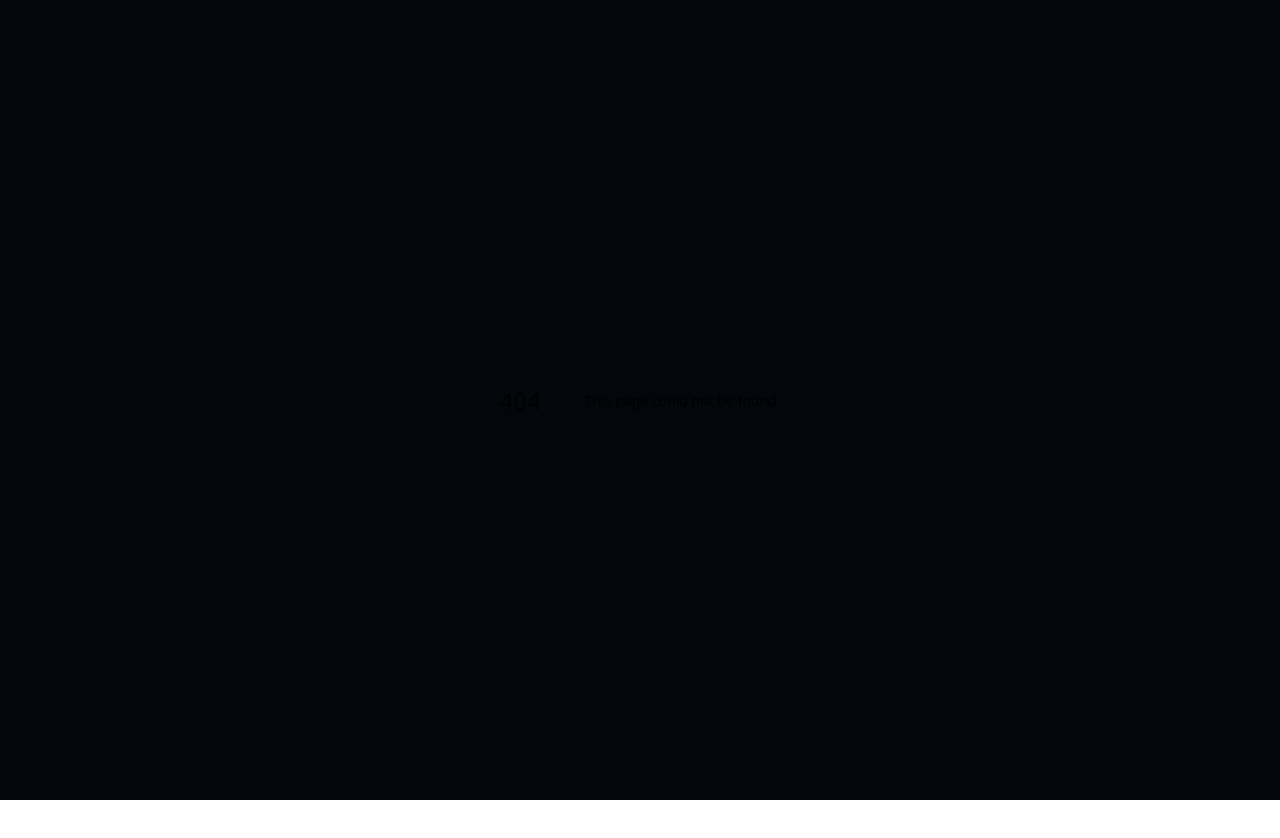
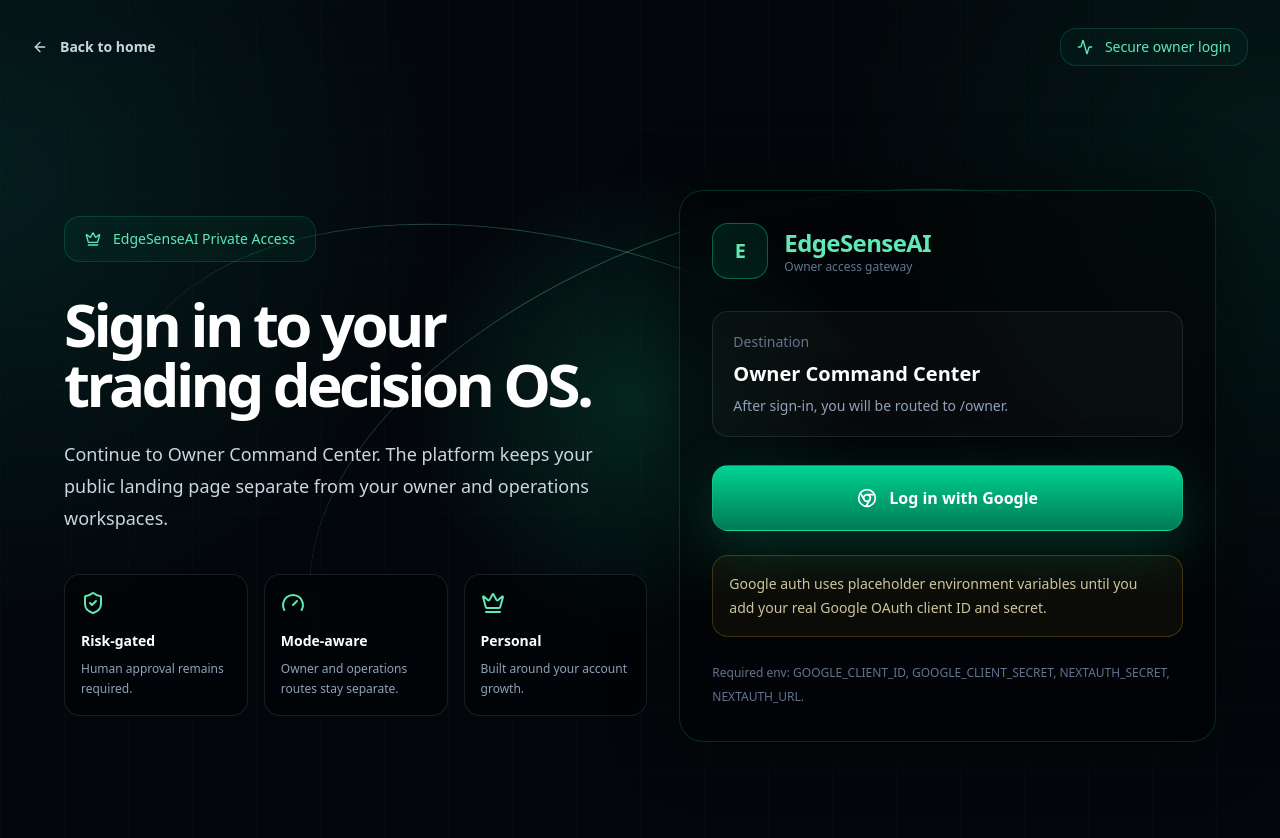
Before and after one commit to ndvictor/EdgeSenseAI, a Next.js app in the folder frontend/: page /login in a window 1280 px wide. Before the commit this address had no page. Shown: the top 838 px of the page. Before the commit the page ends 800 px from the top, so only its background shows below. Built offline with nearby package versions, Linux system fonts and the light colour scheme.

Commit message:
feat: add premium google login page

```diff
--- /dev/null
+++ b/frontend/src/app/login/page.tsx
@@ -0,0 +1,104 @@
+"use client";
+
+import Link from "next/link";
+import { signIn } from "next-auth/react";
+import { useSearchParams } from "next/navigation";
+import { Activity, ArrowLeft, Chrome, Crown, Gauge, ShieldCheck } from "lucide-react";
+
+function getSafeNext(next: string | null) {
+  if (next === "/command-center" || next === "/owner") return next;
+  return "/owner";
+}
+
+export default function LoginPage() {
+  const searchParams = useSearchParams();
+  const next = getSafeNext(searchParams.get("next"));
+  const destinationLabel = next === "/command-center" ? "Command Center" : "Owner Command Center";
+
+  return (
+    <div className="relative min-h-screen overflow-hidden bg-[#03070b] text-white">
+      <div className="absolute inset-0 bg-[radial-gradient(circle_at_50%_45%,rgba(16,185,129,0.18),transparent_28%),radial-gradient(circle_at_0%_20%,rgba(20,184,166,0.12),transparent_30%),radial-gradient(circle_at_100%_20%,rgba(16,185,129,0.10),transparent_30%)]" />
+      <div className="absolute inset-0 opacity-35 [background-image:linear-gradient(rgba(16,185,129,0.08)_1px,transparent_1px),linear-gradient(90deg,rgba(16,185,129,0.08)_1px,transparent_1px)] [background-size:64px_64px]" />
+      <div className="pointer-events-none absolute left-[8%] top-[28%] h-[34rem] w-[60rem] rotate-[18deg] rounded-[100%] border-t border-emerald-300/30" />
+      <div className="pointer-events-none absolute right-[2%] top-[24%] h-[34rem] w-[60rem] -rotate-[18deg] rounded-[100%] border-t border-emerald-300/30" />
+
+      <div className="relative z-10 flex min-h-screen flex-col px-8 py-7">
+        <header className="flex items-center justify-between">
+          <Link href="/" className="inline-flex items-center gap-3 text-sm font-semibold text-slate-300 transition hover:text-emerald-300">
+            <ArrowLeft className="h-4 w-4" />
+            Back to home
+          </Link>
+          <div className="flex items-center gap-3 rounded-2xl border border-emerald-400/20 bg-emerald-400/[0.04] px-4 py-2 text-sm text-emerald-300">
+            <Activity className="h-4 w-4" />
+            Secure owner login
+          </div>
+        </header>
+
+        <main className="mx-auto flex w-full max-w-6xl flex-1 items-center justify-center py-16">
+          <div className="grid w-full grid-cols-1 gap-8 lg:grid-cols-[1fr_0.92fr]">
+            <section className="flex flex-col justify-center">
+              <div className="mb-8 inline-flex w-fit items-center gap-3 rounded-2xl border border-emerald-400/20 bg-emerald-400/[0.05] px-5 py-3 text-sm font-medium text-emerald-300">
+                <Crown className="h-4 w-4" />
+                EdgeSenseAI Private Access
+              </div>
+              <h1 className="max-w-3xl text-6xl font-black tracking-[-0.06em] text-white">
+                Sign in to your trading decision OS.
+              </h1>
+              <p className="mt-6 max-w-2xl text-lg leading-8 text-slate-300">
+                Continue to {destinationLabel}. The platform keeps your public landing page separate from your owner and operations workspaces.
+              </p>
+              <div className="mt-10 grid max-w-2xl grid-cols-1 gap-4 md:grid-cols-3">
+                {[
+                  [ShieldCheck, "Risk-gated", "Human approval remains required."],
+                  [Gauge, "Mode-aware", "Owner and operations routes stay separate."],
+                  [Crown, "Personal", "Built around your account growth."],
+                ].map(([Icon, title, description]) => {
+                  const TypedIcon = Icon as typeof ShieldCheck;
+                  return (
+                    <div key={String(title)} className="rounded-2xl border border-white/10 bg-black/35 p-4 backdrop-blur">
+                      <TypedIcon className="h-6 w-6 text-emerald-300" />
+                      <div className="mt-4 text-sm font-semibold text-white">{title as string}</div>
+                      <p className="mt-2 text-xs leading-5 text-slate-400">{description as string}</p>
+                    </div>
+                  );
+                })}
+              </div>
+            </section>
+
+            <section className="rounded-3xl border border-emerald-400/20 bg-black/45 p-8 shadow-[0_0_70px_rgba(0,0,0,0.45)] backdrop-blur">
+              <div className="mb-8 flex items-center gap-4">
+                <div className="flex h-14 w-14 items-center justify-center rounded-2xl border border-emerald-400/40 bg-emerald-400/10 text-xl font-black text-emerald-300">E</div>
+                <div>
+                  <div className="text-2xl font-semibold tracking-tight text-emerald-300">EdgeSenseAI</div>
+                  <div className="text-xs text-slate-500">Owner access gateway</div>
+                </div>
+              </div>
+
+              <div className="rounded-2xl border border-white/10 bg-white/[0.025] p-5">
+                <div className="text-sm text-slate-500">Destination</div>
+                <div className="mt-2 text-xl font-semibold text-white">{destinationLabel}</div>
+                <div className="mt-2 text-sm text-slate-400">After sign-in, you will be routed to {next}.</div>
+              </div>
+
+              <button
+                onClick={() => signIn("google", { callbackUrl: next })}
+                className="mt-7 flex w-full items-center justify-center gap-3 rounded-2xl border border-emerald-300/20 bg-gradient-to-b from-emerald-400 to-emerald-700 px-6 py-5 text-base font-semibold text-white shadow-[0_18px_60px_rgba(16,185,129,0.26)] transition hover:-translate-y-0.5 hover:shadow-[0_24px_70px_rgba(16,185,129,0.34)]"
+              >
+                <Chrome className="h-5 w-5" />
+                Log in with Google
+              </button>
+
+              <div className="mt-6 rounded-2xl border border-amber-300/20 bg-amber-300/[0.04] p-4 text-sm leading-6 text-amber-100/80">
+                Google auth uses placeholder environment variables until you add your real Google OAuth client ID and secret.
+              </div>
+
+              <div className="mt-6 text-xs leading-6 text-slate-500">
+                Required env: GOOGLE_CLIENT_ID, GOOGLE_CLIENT_SECRET, NEXTAUTH_SECRET, NEXTAUTH_URL.
+              </div>
+            </section>
+          </div>
+        </main>
+      </div>
+    </div>
+  );
+}
```
